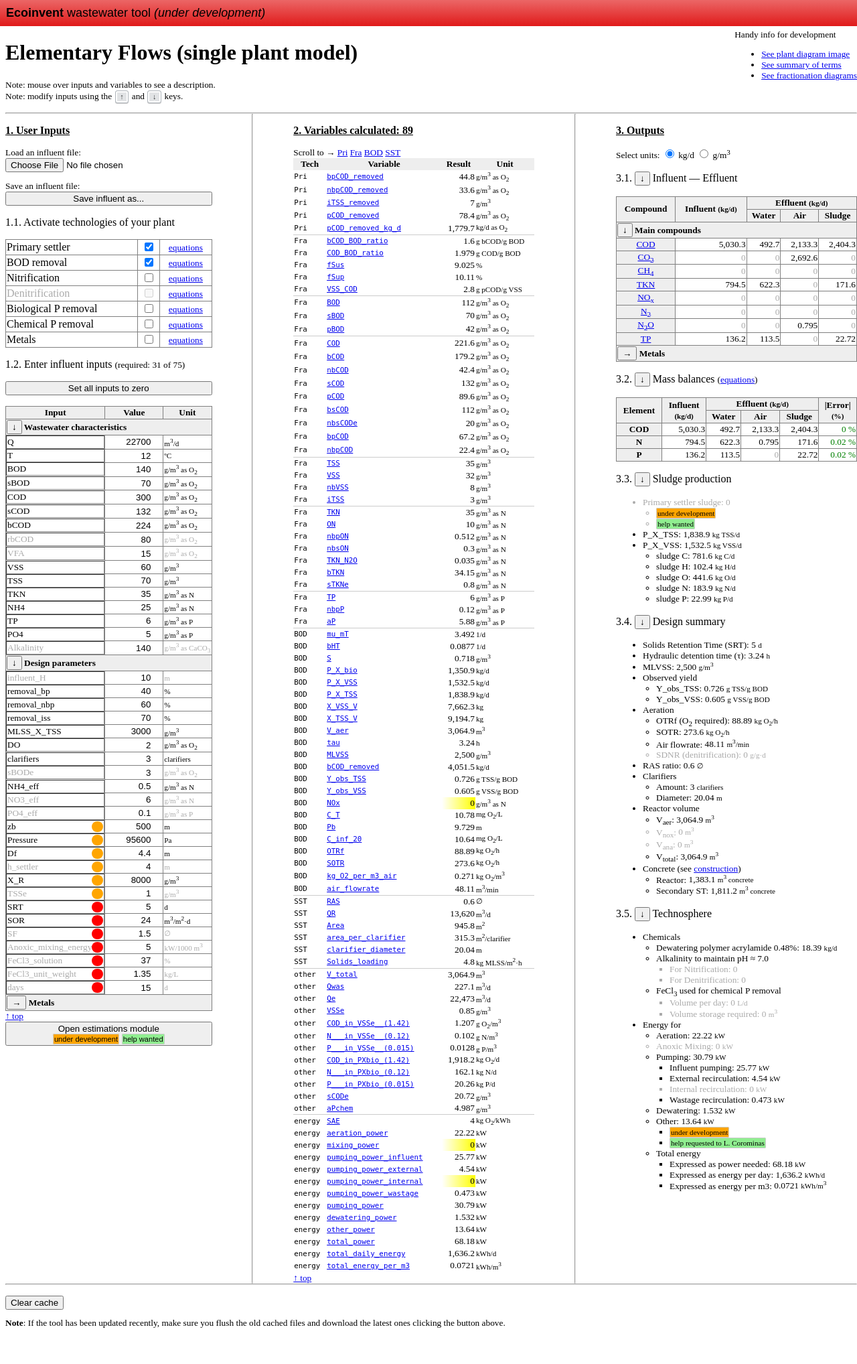
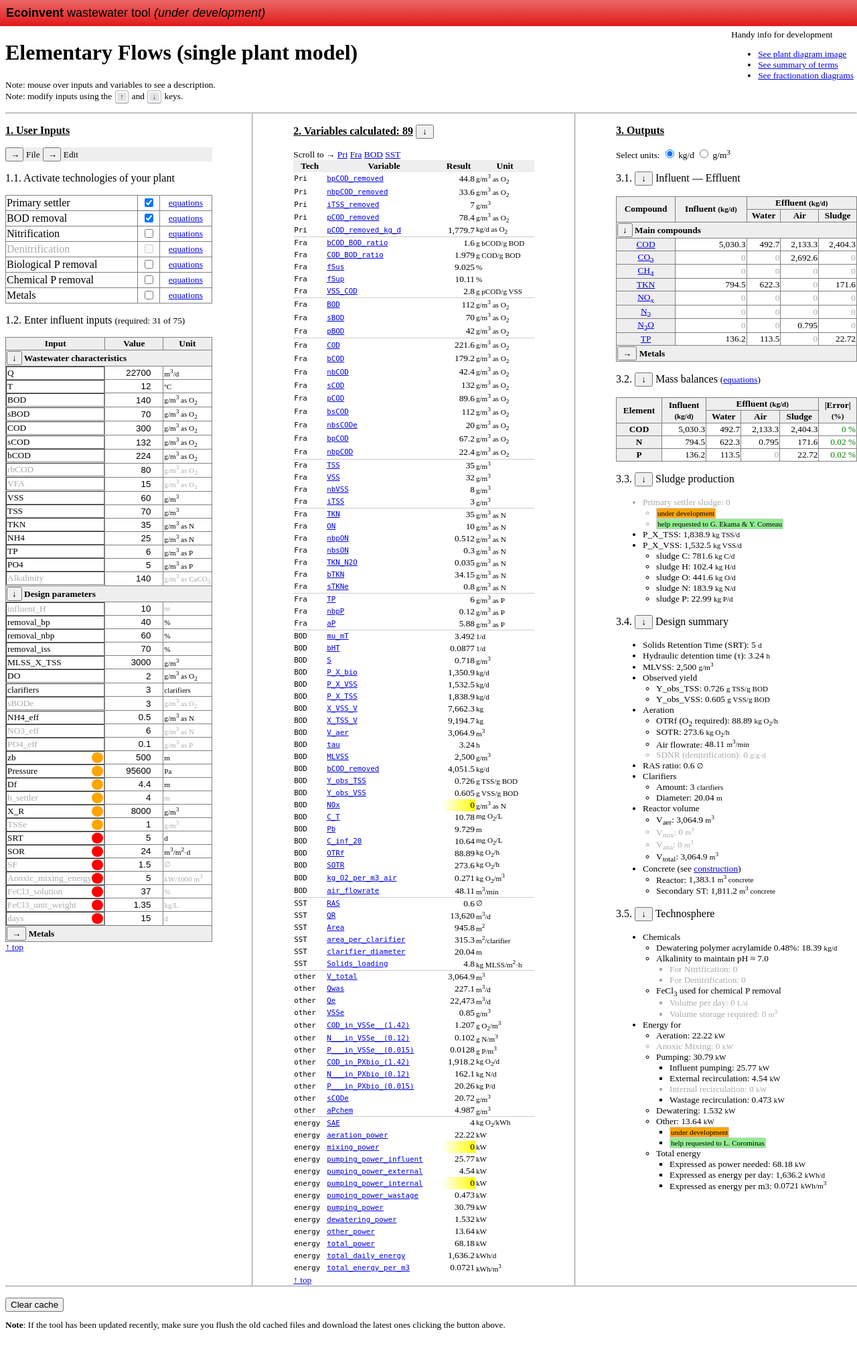
Before and after one commit to AnnaValls/ecoinvent, a PHP site: page /elementary.php in a window 1280 px wide. Shown: the whole page at 67% size. Before the commit the page ends 1982 px from the top, so only its background shows below. Run offline with PHP 8.4, Linux system fonts and the light colour scheme.

Commit message:
improved visuals

```diff
--- a/elementary.php
+++ b/elementary.php
@@ -386,6 +386,15 @@
     }
   </script>
 
+  <script>
+    //frontend buttons for folding/unfolding sections of div#summary
+    function toggleView(btn,id){
+      var el=document.querySelector('#'+id);
+      el.style.display = el.style.display=='none' ? '':'none';
+      btn.innerHTML= btn.innerHTML=='↓' ? '&rarr;':'&darr;'
+    }
+  </script>
+
   <!--CSS-->
   <style>
     #root hr{
@@ -425,6 +434,9 @@
       width:100%;
       border-collapse:collapse;
     }
+    #root button.toggleView {
+      width:27px;
+    }
   </style>
 </head><body onload="init()">
 <?php include'navbar.php'?>
@@ -444,7 +456,7 @@
     </p>
   </div>
   <!--diagram-->
-  <div style="font-size:smaller;padding-top:5px">
+  <div style="font-size:smaller;padding-top:5px;margin-right:5px">
     Handy info for development
     <ul>
       <li><a href="img/plant-diagram.jpg"      target=_blank>See plant diagram image</a>
@@ -460,12 +472,17 @@
   <div>
     <p><b><u>1. User Inputs</u></b></p>
 
-    <!--load influent file component-->
-    <div style=font-size:smaller>
-      Load an influent file:
-      <div>
+    <!--File/Edit-->
+    <div style="background:#eee">
+
+      <!--File-->
+      <button class=toggleView onclick="toggleView(this,'load_and_save')">&rarr;</button>
+      <small>File</small>
+      <ul id=load_and_save style="display:none;margin-top:0">
+          <!--load-->
+          <li>
             <script>
-          function loadFile(evt) {
+              function loadFile(evt){
                   var file=evt.target.files[0];
                   var reader=new FileReader();
                   reader.onload=function() {
@@ -506,21 +523,12 @@
                   })();
               }
             </script>
-        <input id=loadFile type=file accept=".json" onchange="loadFile(event)"
-          style="
-            width:100%;
-          "
-        >
-      </div>
-
+            <button onclick="document.getElementById('loadFile').click()">Load file</button>
+            <input id=loadFile type=file accept=".json" onchange="loadFile(event)" style="display:none">
+          </li>
           <!--save as json file component-->
-      <p>
-        Save an influent file:
-        <button id=saveToFile onclick="saveToFile()"
-          style="
-            width:100%;
-          "
-        >Save influent as...</button>
+          <li>
+            <button id=saveToFile onclick="saveToFile()" style="">Save file</button>
             <script>
               /*Generate a json/text file*/
               function saveToFile() {
@@ -551,24 +559,16 @@
                 link.click();
               }
             </script>
-      </p>
-    </div>
+          </li>
+      </ul>
 
-    <!--enter technologies-->
-    <div>
-      <p>1.1. Activate technologies of your plant</p>
-      <table id=inputs_tech border=1></table>
-    </div>
-
-    <!--enter ww characteristics-->
-    <div>
-      <p>1.2. Enter influent inputs
-        <small>(required: <span id=input_amount>0</span>)</small>
-      </p>
-
+      <!--Edit-->
+      <button class=toggleView onclick="toggleView(this,'edit')">&rarr;</button>
+      <small>Edit</small>
+      <ul id=edit style=display:none;margin-top:0>
         <!--set all inputs to zero-->
-      <p style=margin-top:0>
-        <button style="width:100%"
+        <li>
+          <button style=""
             onclick="(function(){
               var inputs=document.querySelectorAll('#inputs input');
               for(var i=0;i<inputs.length;i++){
@@ -577,6 +577,48 @@
               }
               init();
             })()">Set all inputs to zero</button>
+        </li>
+
+        <!--open estimations module button-->
+        <li style=margin-top:0>
+          <button
+            onclick="window.open('estimations.php')">
+              Open estimations module
+          </button>
+          <ul>
+            <li><issue class=under_dev></issue>
+            <li><issue class=help_requested>G. Ekama &amp; Y. Comeau</issue>
+          </ul>
+        </li>
+      </ul>
+    </div>
+
+    <!--enter technologies-->
+    <div>
+      <p>
+        1.1.
+        Activate technologies of your plant
+      </p>
+      <table id=inputs_tech border=1>
+        <!--fractionation as a not activable technology-->
+        <!--
+        <tr title="Fractionation is not deactivable">
+          <td>Fractionation
+          <td><center><input type=checkbox disabled=true checked></center>
+          <td><small><center><a href="see.php?path=techs&file=fractionation.js" target=_blank>equations</a></center>
+        </tr>
+        -->
+      </table>
+      <style>
+      </style>
+    </div>
+
+    <!--enter ww characteristics-->
+    <div>
+      <p>
+        1.2.
+        Enter influent inputs
+        <small>(required: <span id=input_amount>0</span>)</small>
       </p>
 
       <!--inputs table-->
@@ -593,18 +635,6 @@
       <!--go to top link-->
       <div style=font-size:smaller><a href=#>&uarr; top</a></div>
 
-      <!--open estimations module button-->
-      <p style=margin-top:0>
-        <button
-          style="width:100%"
-          onclick="window.open('estimations.php')">
-            Open estimations module
-            <br>
-            <issue class=under_dev></issue>
-            <issue class=help_wanted></issue>
-        </button>
-      </p>
-
     </div>
   </div><hr>
 
@@ -612,6 +642,7 @@
   <div style=width:360px>
     <p><b>
       <u>2. Variables calculated: <span id=variable_amount>0</span></u>
+      <button class=toggleView onclick="toggleView(this,'variables')">&darr;</button>
     </b></p>
 
     <!--links for scrolling variables-->
@@ -635,7 +666,7 @@
         }
       </script>
       Scroll to &rarr;
-      <a          href=# onclick="scroll2tec('Pri');                    return false">Pri</a>
+      <a          href=# onclick="scroll2tec('Pri');                    return false" title="Primary settler">Pri</a>
       <a tech=Fra href=# onclick="scroll2tec(this.getAttribute('tech'));return false">Fra</a>
       <a tech=BOD href=# onclick="scroll2tec(this.getAttribute('tech'));return false">BOD</a>
       <a tech=Nit href=# onclick="scroll2tec(this.getAttribute('tech'));return false">Nit</a>
@@ -683,7 +714,7 @@
     <!--table effluent phases-->
     <div>
       <p>3.1.
-        <button onclick="toggleView(this,'outputs')">&darr;</button>
+        <button class=toggleView onclick="toggleView(this,'outputs')">&darr;</button>
         Influent &mdash; Effluent
       </p>
       <table id=outputs border=1 style=font-size:smaller>
@@ -700,7 +731,7 @@
     <!--table mass balances-->
     <div>
       <p>3.2.
-        <button onclick="toggleView(this,'mass_balances')">&darr;</button>
+        <button class=toggleView onclick="toggleView(this,'mass_balances')">&darr;</button>
         Mass balances <small>(<a href="see.php?path=.&file=mass_balances.js" target=_blank>equations</a>)</small></p>
       <table id=mass_balances border=1 style=font-size:smaller>
         <tr>
@@ -717,26 +748,16 @@
 
     <!--summary tables-->
     <div id=summary>
-
-      <script>
-        //frontend buttons for folding/unfolding sections of div#summary
-        function toggleView(btn,id){
-          var el=document.querySelector('#'+id);
-          el.style.display = el.style.display=='none' ? '':'none';
-          btn.innerHTML= btn.innerHTML=='↓' ? '&rarr;':'&darr;'
-        }
-      </script>
-
       <!--SLUDGE PRODUCTION-->
       <p>3.3.
-        <button onclick="toggleView(this,'summary #sludge_production')">&darr;</button>
+        <button class=toggleView onclick="toggleView(this,'summary #sludge_production')">&darr;</button>
         Sludge production
 
         <ul id=sludge_production>
           <li>Primary settler sludge: <span id=Pri_sludge>0</span>
             <ul>
               <li><issue class=under_dev></issue>
-              <li><issue class=help_wanted></issue>
+              <li><issue class=help_requested>G. Ekama &amp; Y. Comeau</issue>
             </ul>
           <li>P_X_TSS: <span id=P_X_TSS>0</span>
           <li>P_X_VSS: <span id=P_X_VSS>0</span>
@@ -753,7 +774,7 @@
 
       <!--DESIGN SUMMARY-->
       <p>3.4.
-        <button onclick="toggleView(this,'design_summary')">&darr;</button>
+        <button class=toggleView onclick="toggleView(this,'design_summary')">&darr;</button>
         Design summary
         <ul id=design_summary>
           <li>Solids Retention Time (SRT):       <span id=SRT>0</span>
@@ -800,7 +821,7 @@
 
       <!--TECH SPHERE-->
       <p>3.5.
-        <button onclick="toggleView(this,'technosphere')">&darr;</button>
+        <button class=toggleView onclick="toggleView(this,'technosphere')">&darr;</button>
         Technosphere
         <ul id=technosphere>
           <li>Chemicals
@@ -879,7 +900,7 @@
             newRow.insertCell(-1).innerHTML="<small><center>"+
               "<a href='see.php?path=techs&file="+Technologies[tec.id].File+"' title='see javascript implementation' target=_blank>"+
               "equations"+
-              "</a></cente></small>"+
+              "</a></center></small>"+
               "";
           }
       });
--- a/fractionation_diagrams.php
+++ b/fractionation_diagrams.php
@@ -20,7 +20,7 @@
 </head><body>
 <?php include'navbar.php'?>
 <div id=root>
-<h1>Fractionation diagrams</h1>
+<h1>Fractionation diagrams</h1><hr>
 
 <!--COD-->
 <div class=flex>
```
Also changed, not shown: estimations.php (+18 -5 lines). Lines whose indentation alone changed are shown as unchanged.
